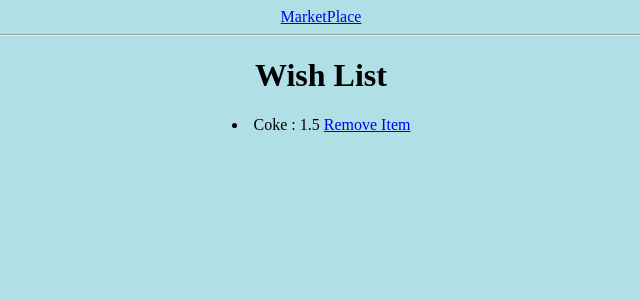
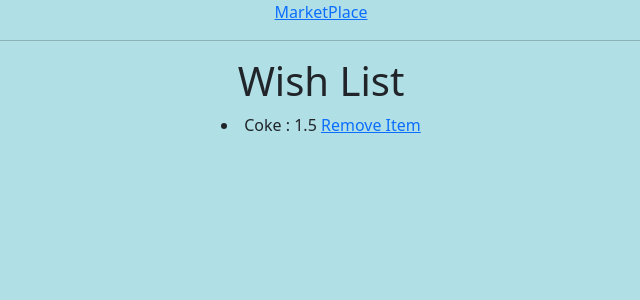
Before and after one commit to NathanKim17/CMPE-131-Marketplace-Project, a Flask app: page /viewWishList in a window 1280 px wide. Shown: the top 300 px of the page, without its empty margins (319-959 px from the left). Run offline with Flask 2, Linux system fonts and the light colour scheme.

Commit message:
added boostrap to Nate's code
added boostrap

```diff
--- a/templates/successWishlist.html
+++ b/templates/successWishlist.html
@@ -2,9 +2,18 @@
 {% block content %}
 
 <head>
+<!-- Bootstrap -->
+<html lang="en">
+<head>
+    <!-- Required meta tags -->
+    <meta charset="utf-8">
+    <meta name="viewport" content="width=device-width, initial-scale=1">
 
+    <!-- Bootstrap CSS -->
+    <link href="https://cdn.jsdelivr.net/npm/bootstrap@5.0.2/dist/css/bootstrap.min.css" rel="stylesheet" integrity="sha384-EVSTQN3/azprG1Anm3QDgpJLIm9Nao0Yz1ztcQTwFspd3yD65VohhpuuCOmLASjC" crossorigin="anonymous">
+    <div class="has-bg-img">
+    </head>
 
-</head>
 
 <body>
         <h1>Wish List</h1>
@@ -21,6 +30,6 @@
                 <li>{{item.name}} : {{item.price}}      <a href="/removeItem/{{item.id}}">Remove Item</a></li>
         {% endfor %}
 
-
+</head>
 </body>
 {% endblock %}
```
